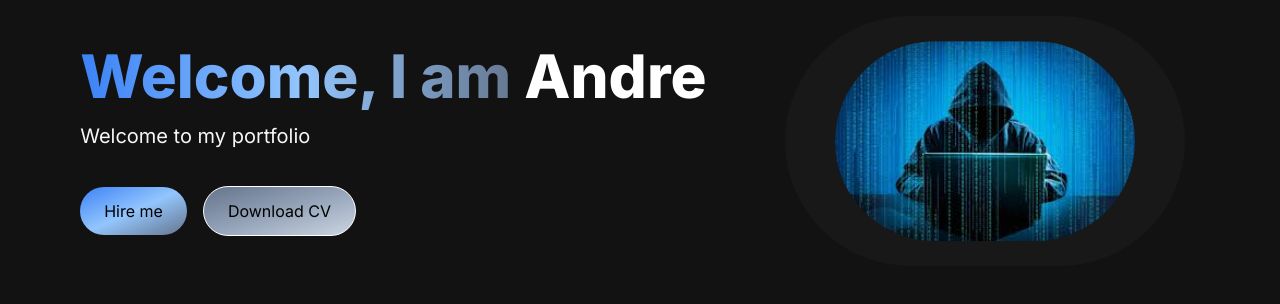
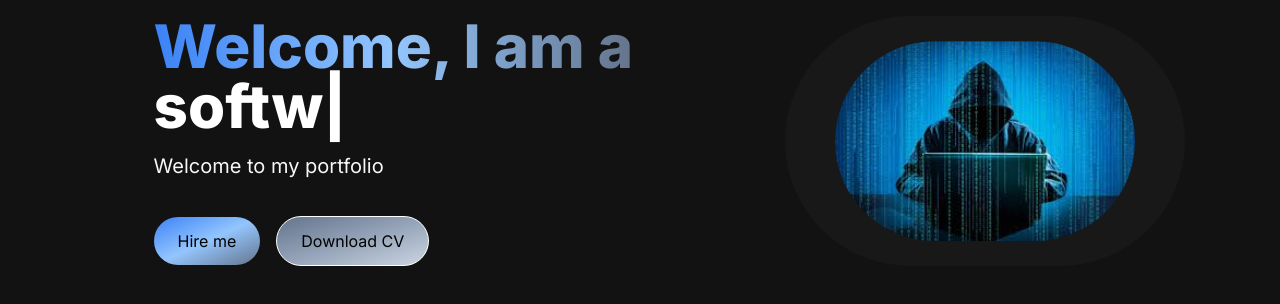
Before and after one commit to mar22266/Portafolio-AMT, a Next.js app: page / in a window 1280 px wide. Shown: the top 304 px of the page. Built offline with nearby package versions, Linux system fonts and the light colour scheme.

Commit message:
Feat: animation home

```diff
--- a/src/app/components/Section.jsx
+++ b/src/app/components/Section.jsx
@@ -1,5 +1,8 @@
+"use client";
 import React from 'react'
 import Image from 'next/image'
+import { TypeAnimation } from 'react-type-animation'
+
 
 const Section = () => {
     return (
@@ -8,9 +11,22 @@ const Section = () => {
                 <div className='col-span-7 place-self-center text-center sm:text-left'>
                     <h1 className="text-white mb-4 text-4xl sm:text-5xl lg:text-6xl font-extrabold">
                         <span className='text-transparent bg-clip-text bg-gradient-to-r  from-blue-500 via-blue-300 to-slate-500'>
-                            Welcome, I am{' '}
+                            Welcome, I am a{" "}
                         </span>
-                        Andre
+                        <br />
+                        <TypeAnimation
+                            sequence={[
+                                'full-stack developer',
+                                1000,
+                                'web developer',
+                                1000,
+                                'software engineer',
+                                1000,
+                            ]}
+                            wrapper="span"
+                            speed={50}
+                            repeat={Infinity}
+                        />
                     </h1>
                     <p className="text-[#f6f7f8] text-base sm:text-lg mb-6 lg:text-xl">
                         Welcome to my portfolio
```
